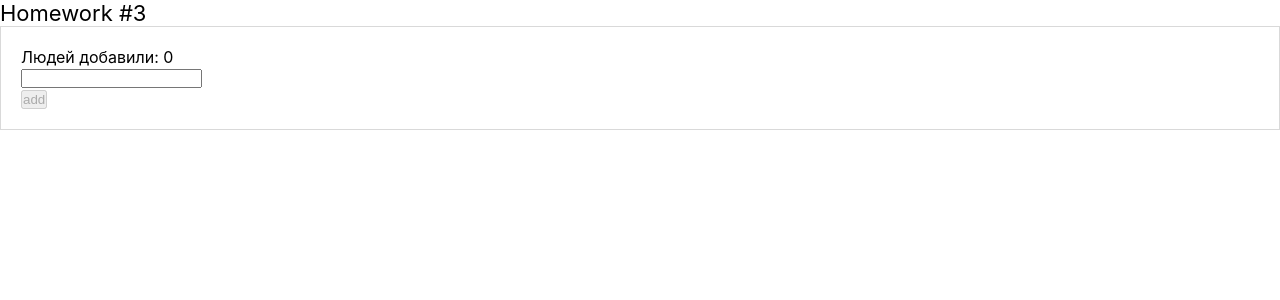
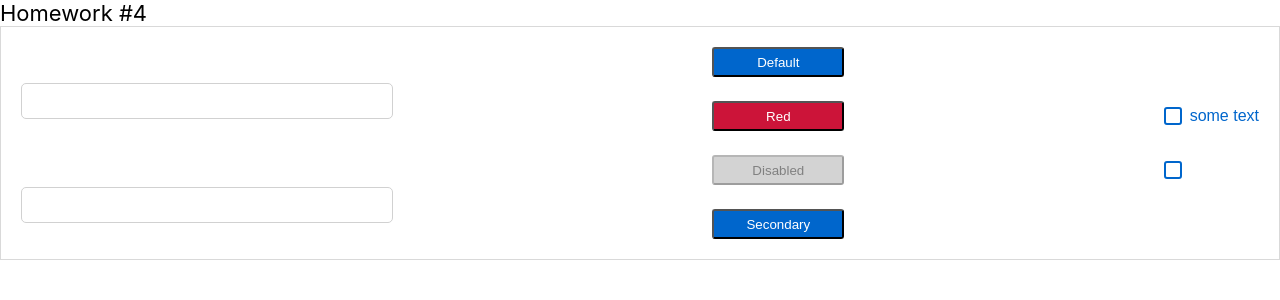
Before and after one commit to uladzidu/hw-lvl2-incubator, a React (Create React App) app: page / in a window 1280 px wide. Shown: the top 300 px of the page. Built offline with nearby package versions, Linux system fonts and the light colour scheme.

Commit message:
test task 02_04

```diff
--- a/src/s1-main/App.tsx
+++ b/src/s1-main/App.tsx
@@ -3,6 +3,7 @@ import s from './App.module.css'
 import HW1 from '../s2-homeworks/hw01/HW1'
 import HW2 from "../s2-homeworks/hw02/HW2";
 import HW3 from "../s2-homeworks/hw03/HW3";
+import HW4 from "../s2-homeworks/hw04/HW4";
 
 function App() {
     return (
@@ -10,8 +11,8 @@ function App() {
             {/*<HW1/>*/}
             {/*раскомментировать по ходу выполнения*/}
             {/*<HW2/>*/}
-            <HW3/>
-            {/*<HW4/>*/}
+            {/*<HW3/>*/}
+            <HW4/>
 
             {/*при выполнении дз 5 и более - закомментировать здесь дз 1-4, так как они есть внутри дз 5*/}
             {/*<HW5/>*/}
--- a/src/s2-homeworks/hw03/Greeting.module.css
+++ b/src/s2-homeworks/hw03/Greeting.module.css
@@ -1,22 +1,65 @@
 .greetingForm {
+
 }
 
 .inputAndButtonContainer {
+    display: flex;
+    gap: 15px;
+    margin-top: 20px;
 }
 
 .error {
+    color: #CC0000;
+    top: 267px;
+    left: 70px;
+
+    font-family: Montserrat, sans-serif;
+    font-size: 14px;
+    font-weight: 400;
+    line-height: 17px;
+    letter-spacing: 0;
+    margin: 20px 0;
+
 }
 
 .input {
+    width: 372px;
+    height: 36px;
+    border-radius: 5px;
+    border: 1px solid #D1D1D1;
+
+    color: #000000;
+    font-family: Montserrat, sans-serif;
+    font-size: 16px;
+    font-weight: 500;
+    line-height: 20px;
+    letter-spacing: 0;
+    text-align: left;
+
 }
 
 .input:focus {
 }
 
 .errorInput {
+    border: #CC0000 solid 1px;
+    width: 372px;
+    height: 36px;
+    border-radius: 5px;
 }
 
-.button {
+.button, .button:disabled {
+    width: 78px;
+    height: 36px;
+    color: white;
+    background-color: #0066CC;
+    padding: 5px 24px 5px 24px;
+    border-radius: 3px;
+    cursor: pointer;
+}
+
+.button:first-letter{
+    text-transform: uppercase;
 }
 
 .button:focus {
@@ -26,9 +69,16 @@
 }
 
 .button:disabled {
+    opacity: 50%;
 }
 
 .text {
+    font-family: 'Montserrat', serif;
+    font-weight: 400;
+    font-size: 14px;
+    color: #00000080;
+    width: 143px;
+    height: 17px;
 }
 
 .greeting {
--- a/src/s2-homeworks/hw03/Greeting.tsx
+++ b/src/s2-homeworks/hw03/Greeting.tsx
@@ -25,7 +25,7 @@ const Greeting: React.FC<GreetingPropsType> = (
         lastUserName,
     } // деструктуризация пропсов
 ) => {
-    const inputClass = s.errorInput // need to fix with (?:)
+    const inputClass = error ? s.errorInput : s.input // need to fix with (?:)
 
     return (
         <div id={'hw3-form'} className={s.greetingForm}>
@@ -61,7 +61,7 @@ const Greeting: React.FC<GreetingPropsType> = (
                 </button>
             </div>
 
-            {!error && lastUserName && (
+            {lastUserName && (
                 <div className={s.greeting}>
                     Привет <span id={'hw3-last-user'}>{lastUserName}</span>!
                 </div>
--- a/src/s2-homeworks/hw03/GreetingContainer.tsx
+++ b/src/s2-homeworks/hw03/GreetingContainer.tsx
@@ -14,14 +14,19 @@ export const pureAddUser = (name: string, setError: (error: string) => void, set
         addUserCallback(name);
         setName('')
     } else {
-        setError('enter the name')
+        setError('Ошибка! Введите имя!')
     }
 
 }
 
 export const pureOnBlur = (name: string, setError: (error: string) => void) => {
     // если имя пустое - показать ошибку
-    return !name.length ? setError('enter the name') : undefined
+
+    if (name.trim() === '') {
+        setError('Ошибка! Введите имя!')
+    } else {
+        setError('')
+    }
 }
 
 export const pureOnEnter = (e: React.KeyboardEvent<HTMLInputElement>, addUser: () => void) => { // если нажата кнопка Enter - добавить
@@ -43,7 +48,6 @@ const GreetingContainer: React.FC<GreetingContainerPropsType> = ({
 
     const setNameCallback = (e: React.ChangeEvent<HTMLInputElement>) => { // need to fix any
         setName(e.currentTarget.value) // need to fix
-        setError('') // need to fix
 
         error && setError('')
     }
--- a/src/s2-homeworks/hw04/common/c1-SuperInputText/SuperInputText.module.css
+++ b/src/s2-homeworks/hw04/common/c1-SuperInputText/SuperInputText.module.css
@@ -2,19 +2,37 @@
 }
 
 .input {
+    width: 372px;
+    height: 36px;
+    border-radius: 5px;
+    border: 1px solid #D1D1D1;
+    order: 2;
+
 }
 
 .inputWrapper {
+    display: flex;
+    flex-direction: column;
 }
 
 .superInput {
 }
 
 .errorInput {
+    border: 1px solid #CC1439;
 }
 
 .errorInput:focus {
 }
 
 .error {
+    order: 1;
+    font-family: Montserrat, sans-serif;
+    font-size: 10px;
+    font-weight: 400;
+    line-height: 12px;
+    letter-spacing: 0;
+    text-align: left;
+    color: #CC1439;
+    padding-bottom: 20px;
 }
--- a/src/s2-homeworks/hw04/common/c2-SuperButton/SuperButton.module.css
+++ b/src/s2-homeworks/hw04/common/c2-SuperButton/SuperButton.module.css
@@ -1,22 +1,41 @@
 .button {
+    width: 132px;
+    height: 30px;
+    top: 1465px;
+    padding: 5px 24px 5px 24px;
+    border-radius: 3px;
+    gap: 10px;
+    cursor: pointer;
+    color: white;
+}
+
+.button:first-letter{
+    text-transform: uppercase;
 }
 
 .disabled {
+    color: grey;
+    background-color: lightgray;
 }
 
 .secondary {
+    background-color: cornflowerblue;
 }
 
 .default {
+    background-color: #0066CC;
 }
 
 .red {
+    background-color: #CC1439;
 }
 
 .default:hover {
 }
 
 .red:hover {
+    background-color: black;
+    content: "Clicked!";
 }
 
 .secondary:hover {
@@ -30,6 +49,9 @@
 }
 
 .red:active {
+    background-color: white;
+    color: black;
+    content: 'wqeqweqweqw';
 }
 
 .button:disabled {
--- a/src/s2-homeworks/hw04/common/c2-SuperButton/SuperButton.tsx
+++ b/src/s2-homeworks/hw04/common/c2-SuperButton/SuperButton.tsx
@@ -17,12 +17,20 @@ const SuperButton: React.FC<SuperButtonPropsType> = (
         ...restProps // все остальные пропсы попадут в объект restProps, там же будет children
     }
 ) => {
+
     const finalClassName = s.button
-        // + (disabled
-        //         ? ...
-        //         : xType === 'red'
-        //             ? ...
-        + (className ? ' ' + className : '') // задачка на смешивание классов
+        + (disabled
+                ? ' ' + s.disabled
+                : xType === 'red'
+                    ? ' ' + s.red
+                    : ' ' + s.secondary
+        + (className ? ' ' + className : ' ' + s.default))
+
+    console.log(finalClassName)
+
+    //ИЛИ ЕСЛИ НЕ ПОНЯТНО С finalClassName  ТОЖЕ САМОЕ ПРИ ПОМОЩИ ШАБЛОННЫХ СТРОК:
+    // `${className}  ${xType==='red' ? s.red : xType === 'secondary' ? s.secondary: s.default } ${disabled ? s.disabled :  ''} `
+    // ЭТУ АЛХИМИЯ БУДЕМ ПОДРОБНО РАЗБИРАТЬ НА ДОПАХ
 
     return (
         <button
--- a/src/s2-homeworks/hw04/common/c3-SuperCheckbox/SuperCheckbox.tsx
+++ b/src/s2-homeworks/hw04/common/c3-SuperCheckbox/SuperCheckbox.tsx
@@ -28,7 +28,9 @@ const SuperCheckbox: React.FC<SuperCheckboxPropsType> = (
 ) => {
     const onChangeCallback = (e: ChangeEvent<HTMLInputElement>) => {
         // задачка на написание онченджа
-
+        if (onChangeChecked) {
+            onChangeChecked(e.currentTarget.checked)
+        }
     }
 
     const finalInputClassName = s.checkbox
```
Also changed, not shown: src/s2-homeworks/hw04/common/c1-SuperInputText/SuperInputText.tsx (+2 -5 lines).
